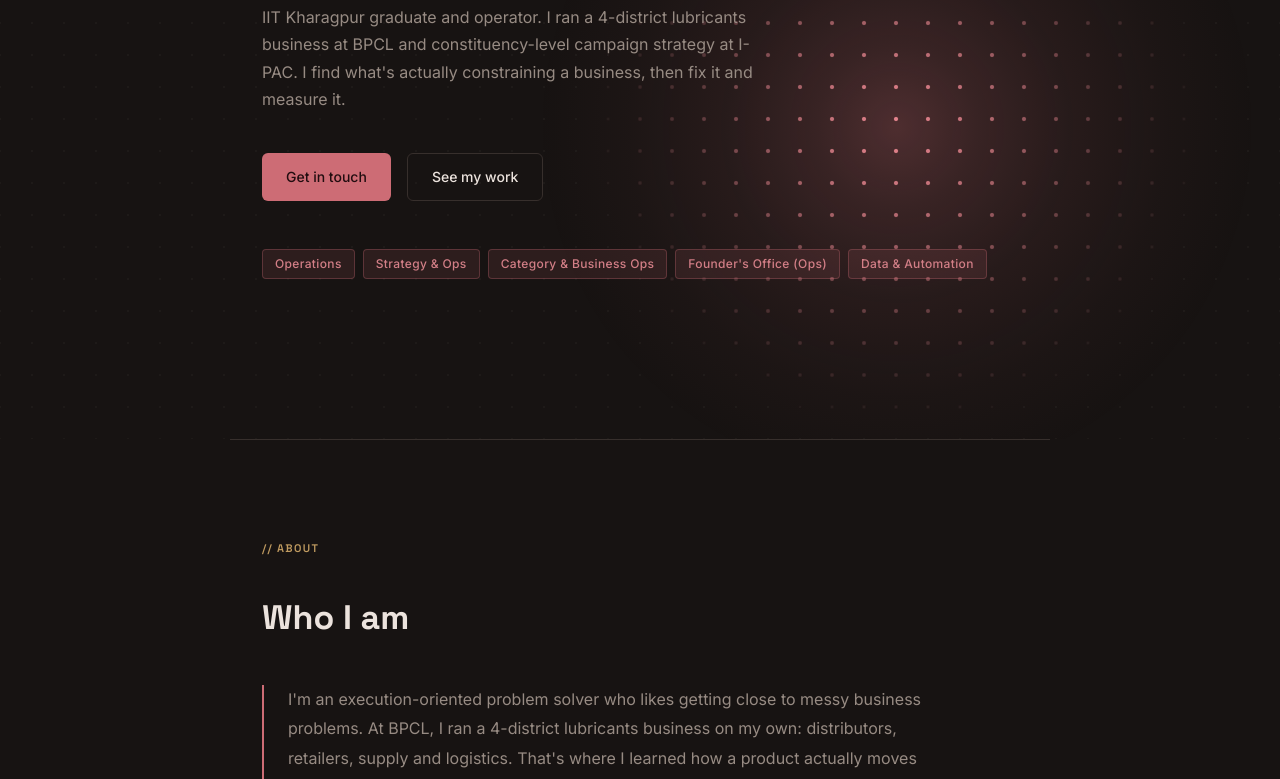
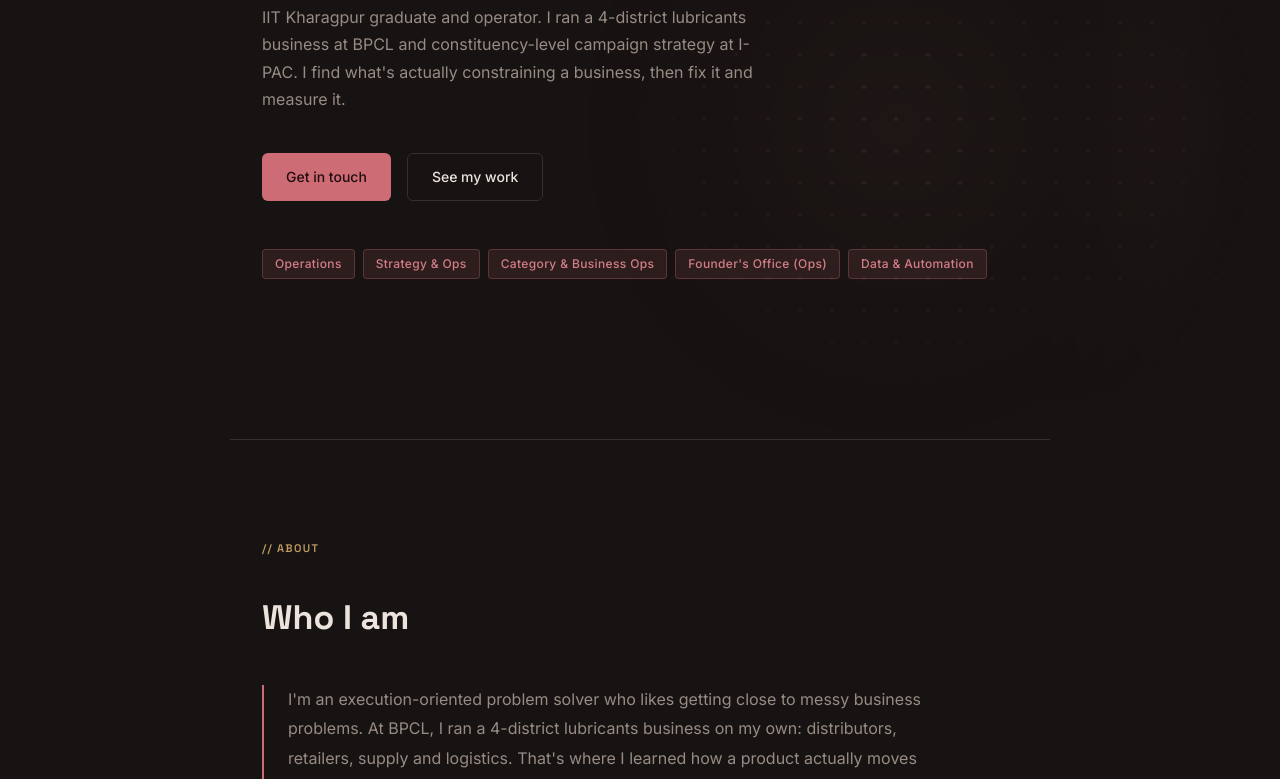
Before and after one commit to rishikiran1103/rishikiran1103.github.io, a plain HTML site: page index.html in a window 1280 px wide. Shown: the part 361-1140 px from the top of the page. Drawn offline with Linux system fonts and the light colour scheme.

Commit message:
Background: calm the spotlight behind the text column, fade smoothly towards the margins

```diff
--- a/index.html
+++ b/index.html
@@ -76,7 +76,28 @@
        Fixed behind everything, never catches the mouse. --i is the overall intensity (about 28%);
        the spotlight is brighter at its centre and fades smoothly outwards. */
     #bgfx { position: fixed; inset: 0; z-index: -1; pointer-events: none; overflow: hidden;
-            --i: .28; --mx: 70vw; --my: 30vh; }
+            --i: .28; --mx: 70vw; --my: 30vh;
+            /* Calm the effect behind the text column (820px wide, centred) and bring it back smoothly
+               towards the margins, so there is no visible edge between content and empty space. */
+            --half: min(410px, 50vw); --fade: 200px; --floor: .12;
+            --m0: rgba(0,0,0,var(--floor));
+            --m1: rgba(0,0,0,calc(var(--floor) + (1 - var(--floor)) * .10));
+            --m2: rgba(0,0,0,calc(var(--floor) + (1 - var(--floor)) * .50));
+            --m3: rgba(0,0,0,calc(var(--floor) + (1 - var(--floor)) * .90));
+            -webkit-mask-image: linear-gradient(to right,
+              #000 0, #000 calc(50% - var(--half) - var(--fade)),
+              var(--m3) calc(50% - var(--half) - var(--fade) * .75), var(--m2) calc(50% - var(--half) - var(--fade) * .5),
+              var(--m1) calc(50% - var(--half) - var(--fade) * .25), var(--m0) calc(50% - var(--half)),
+              var(--m0) calc(50% + var(--half)),
+              var(--m1) calc(50% + var(--half) + var(--fade) * .25), var(--m2) calc(50% + var(--half) + var(--fade) * .5),
+              var(--m3) calc(50% + var(--half) + var(--fade) * .75), #000 calc(50% + var(--half) + var(--fade)), #000 100%);
+                    mask-image: linear-gradient(to right,
+              #000 0, #000 calc(50% - var(--half) - var(--fade)),
+              var(--m3) calc(50% - var(--half) - var(--fade) * .75), var(--m2) calc(50% - var(--half) - var(--fade) * .5),
+              var(--m1) calc(50% - var(--half) - var(--fade) * .25), var(--m0) calc(50% - var(--half)),
+              var(--m0) calc(50% + var(--half)),
+              var(--m1) calc(50% + var(--half) + var(--fade) * .25), var(--m2) calc(50% + var(--half) + var(--fade) * .5),
+              var(--m3) calc(50% + var(--half) + var(--fade) * .75), #000 calc(50% + var(--half) + var(--fade)), #000 100%); }
     #bgfx > div { position: absolute; inset: 0; }
     #bgfx .dots {
       background-image: radial-gradient(circle, rgba(236,227,221,.20) 0 1px, rgba(236,227,221,0) 1.5px);
```
